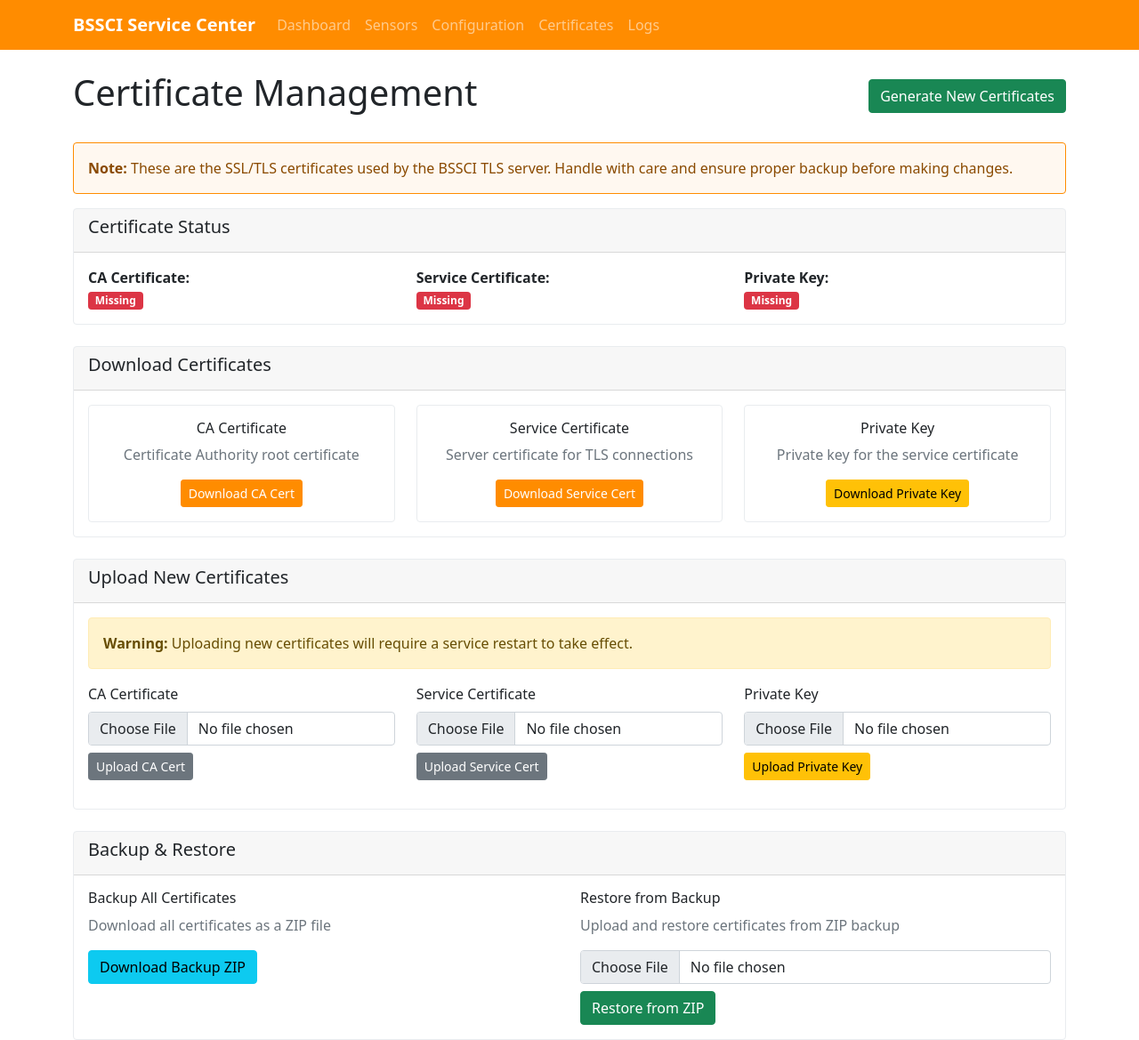
After one commit to plasmonized/containerized-mioty-Service-Center, a Flask app: page /certificates in a window 1280 px wide. The commit adds this page. Shown: the whole page at 89% size. Run offline with Flask 3, Linux system fonts and the light colour scheme.

Commit message:
Assistant checkpoint: Add certificate management tab with upload/download
Assistant generated file changes:
- templates/certificates.html: Create certificates management page
- web_ui.py: Add certificates route and API endpoints, Add certificate management API endpoints
- templates/base.html: Add certificates tab to navigation

---

User prompt:

i have one more thing to add: could you build up an web page tab in the ui for certificates to download the actual active certificates and upload new ones and exchange them?

Replit-Commit-Author: Assistant
Replit-Commit-Session-Id: 840179a8-1911-43ed-8f63-2a2ad89090f4

```diff
--- a/requirements.txt
+++ b/requirements.txt
@@ -4,3 +4,5 @@ aiomqtt
 flask==3.0.3
 aiohttp==3.9.1
 paho-mqtt
+cryptography
+cryptography
--- a/templates/base.html
+++ b/templates/base.html
@@ -42,6 +42,9 @@
                         <a class="nav-link" href="{{ url_for('config') }}">Configuration</a>
                     </li>
                     <li class="nav-item">
+                        <a class="nav-link" href="{{ url_for('certificates') }}">Certificates</a>
+                    </li>
+                    <li class="nav-item">
                         <a class="nav-link" href="{{ url_for('logs') }}">Logs</a>
                     </li>
                 </ul>
--- /dev/null
+++ b/templates/certificates.html
@@ -0,0 +1,286 @@
+
+{% extends "base.html" %}
+{% block title %}Certificates{% endblock %}
+
+{% block content %}
+<div class="d-flex justify-content-between align-items-center mb-4">
+    <h1>Certificate Management</h1>
+    <div>
+        <button class="btn btn-success" onclick="generateCertificates()" title="Generate new certificates">
+            Generate New Certificates
+        </button>
+    </div>
+</div>
+
+<div class="alert alert-info">
+    <strong>Note:</strong> These are the SSL/TLS certificates used by the BSSCI TLS server. Handle with care and ensure proper backup before making changes.
+</div>
+
+<!-- Certificate Status -->
+<div class="card mb-4">
+    <div class="card-header">
+        <h5>Certificate Status</h5>
+    </div>
+    <div class="card-body">
+        <div id="cert-status">
+            <!-- Status will be loaded here -->
+        </div>
+    </div>
+</div>
+
+<!-- Download Certificates -->
+<div class="card mb-4">
+    <div class="card-header">
+        <h5>Download Certificates</h5>
+    </div>
+    <div class="card-body">
+        <div class="row">
+            <div class="col-md-4">
+                <div class="card">
+                    <div class="card-body text-center">
+                        <h6>CA Certificate</h6>
+                        <p class="text-muted">Certificate Authority root certificate</p>
+                        <button class="btn btn-primary btn-sm" onclick="downloadCertificate('ca_cert.pem')">
+                            Download CA Cert
+                        </button>
+                    </div>
+                </div>
+            </div>
+            <div class="col-md-4">
+                <div class="card">
+                    <div class="card-body text-center">
+                        <h6>Service Certificate</h6>
+                        <p class="text-muted">Server certificate for TLS connections</p>
+                        <button class="btn btn-primary btn-sm" onclick="downloadCertificate('service_center_cert.pem')">
+                            Download Service Cert
+                        </button>
+                    </div>
+                </div>
+            </div>
+            <div class="col-md-4">
+                <div class="card">
+                    <div class="card-body text-center">
+                        <h6>Private Key</h6>
+                        <p class="text-muted">Private key for the service certificate</p>
+                        <button class="btn btn-warning btn-sm" onclick="downloadCertificate('service_center_key.pem')">
+                            Download Private Key
+                        </button>
+                    </div>
+                </div>
+            </div>
+        </div>
+    </div>
+</div>
+
+<!-- Upload Certificates -->
+<div class="card mb-4">
+    <div class="card-header">
+        <h5>Upload New Certificates</h5>
+    </div>
+    <div class="card-body">
+        <div class="alert alert-warning">
+            <strong>Warning:</strong> Uploading new certificates will require a service restart to take effect.
+        </div>
+
+        <div class="row">
+            <div class="col-md-4">
+                <div class="mb-3">
+                    <label for="caCertFile" class="form-label">CA Certificate</label>
+                    <input type="file" class="form-control" id="caCertFile" accept=".pem,.crt,.cer">
+                    <button class="btn btn-secondary btn-sm mt-2" onclick="uploadCertificate('ca', 'caCertFile')">
+                        Upload CA Cert
+                    </button>
+                </div>
+            </div>
+            <div class="col-md-4">
+                <div class="mb-3">
+                    <label for="serviceCertFile" class="form-label">Service Certificate</label>
+                    <input type="file" class="form-control" id="serviceCertFile" accept=".pem,.crt,.cer">
+                    <button class="btn btn-secondary btn-sm mt-2" onclick="uploadCertificate('service', 'serviceCertFile')">
+                        Upload Service Cert
+                    </button>
+                </div>
+            </div>
+            <div class="col-md-4">
+                <div class="mb-3">
+                    <label for="privateKeyFile" class="form-label">Private Key</label>
+                    <input type="file" class="form-control" id="privateKeyFile" accept=".pem,.key">
+                    <button class="btn btn-warning btn-sm mt-2" onclick="uploadCertificate('key', 'privateKeyFile')">
+                        Upload Private Key
+                    </button>
+                </div>
+            </div>
+        </div>
+    </div>
+</div>
+
+<!-- Certificate Backup -->
+<div class="card">
+    <div class="card-header">
+        <h5>Backup & Restore</h5>
+    </div>
+    <div class="card-body">
+        <div class="row">
+            <div class="col-md-6">
+                <h6>Backup All Certificates</h6>
+                <p class="text-muted">Download all certificates as a ZIP file</p>
+                <button class="btn btn-info" onclick="backupCertificates()">
+                    Download Backup ZIP
+                </button>
+            </div>
+            <div class="col-md-6">
+                <h6>Restore from Backup</h6>
+                <p class="text-muted">Upload and restore certificates from ZIP backup</p>
+                <input type="file" class="form-control mb-2" id="backupFile" accept=".zip">
+                <button class="btn btn-success" onclick="restoreFromBackup()">
+                    Restore from ZIP
+                </button>
+            </div>
+        </div>
+    </div>
+</div>
+{% endblock %}
+
+{% block scripts %}
+<script>
+function loadCertificateStatus() {
+    fetch('/api/certificates/status')
+        .then(response => response.json())
+        .then(data => {
+            const statusDiv = document.getElementById('cert-status');
+            if (data.success) {
+                statusDiv.innerHTML = `
+                    <div class="row">
+                        <div class="col-md-4">
+                            <strong>CA Certificate:</strong><br>
+                            <span class="badge ${data.certificates.ca ? 'bg-success' : 'bg-danger'}">
+                                ${data.certificates.ca ? 'Present' : 'Missing'}
+                            </span>
+                            ${data.certificates.ca ? `<br><small>Expires: ${data.certificates.ca_expires || 'Unknown'}</small>` : ''}
+                        </div>
+                        <div class="col-md-4">
+                            <strong>Service Certificate:</strong><br>
+                            <span class="badge ${data.certificates.service ? 'bg-success' : 'bg-danger'}">
+                                ${data.certificates.service ? 'Present' : 'Missing'}
+                            </span>
+                            ${data.certificates.service ? `<br><small>Expires: ${data.certificates.service_expires || 'Unknown'}</small>` : ''}
+                        </div>
+                        <div class="col-md-4">
+                            <strong>Private Key:</strong><br>
+                            <span class="badge ${data.certificates.key ? 'bg-success' : 'bg-danger'}">
+                                ${data.certificates.key ? 'Present' : 'Missing'}
+                            </span>
+                        </div>
+                    </div>
+                `;
+            } else {
+                statusDiv.innerHTML = `<div class="alert alert-danger">Error loading certificate status: ${data.message}</div>`;
+            }
+        })
+        .catch(error => {
+            document.getElementById('cert-status').innerHTML = `<div class="alert alert-danger">Error: ${error.message}</div>`;
+        });
+}
+
+function downloadCertificate(filename) {
+    window.location.href = `/api/certificates/download/${filename}`;
+}
+
+function uploadCertificate(type, fileInputId) {
+    const fileInput = document.getElementById(fileInputId);
+    const file = fileInput.files[0];
+
+    if (!file) {
+        alert('Please select a file to upload.');
+        return;
+    }
+
+    const formData = new FormData();
+    formData.append('certificate', file);
+
+    fetch(`/api/certificates/upload/${type}`, {
+        method: 'POST',
+        body: formData
+    })
+    .then(response => response.json())
+    .then(data => {
+        if (data.success) {
+            alert(data.message);
+            loadCertificateStatus();
+            fileInput.value = '';
+        } else {
+            alert('Error: ' + data.message);
+        }
+    })
+    .catch(error => {
+        alert('Error uploading certificate: ' + error.message);
+    });
+}
+
+function generateCertificates() {
+    if (!confirm('This will generate new certificates and overwrite existing ones. Continue?')) {
+        return;
+    }
+
+    fetch('/api/certificates/generate', {
+        method: 'POST'
+    })
+    .then(response => response.json())
+    .then(data => {
+        if (data.success) {
+            alert(data.message + ' Please restart the service for changes to take effect.');
+            loadCertificateStatus();
+        } else {
+            alert('Error generating certificates: ' + data.message);
+        }
+    })
+    .catch(error => {
+        alert('Error: ' + error.message);
+    });
+}
+
+function backupCertificates() {
+    window.location.href = '/api/certificates/backup';
+}
+
+function restoreFromBackup() {
+    const fileInput = document.getElementById('backupFile');
+    const file = fileInput.files[0];
+
+    if (!file) {
+        alert('Please select a backup ZIP file.');
+        return;
+    }
+
+    if (!confirm('This will replace all existing certificates. Continue?')) {
+        return;
+    }
+
+    const formData = new FormData();
+    formData.append('backup', file);
+
+    fetch('/api/certificates/restore', {
+        method: 'POST',
+        body: formData
+    })
+    .then(response => response.json())
+    .then(data => {
+        if (data.success) {
+            alert(data.message + ' Please restart the service for changes to take effect.');
+            loadCertificateStatus();
+            fileInput.value = '';
+        } else {
+            alert('Error: ' + data.message);
+        }
+    })
+    .catch(error => {
+        alert('Error restoring certificates: ' + error.message);
+    });
+}
+
+// Load certificate status when page loads
+document.addEventListener('DOMContentLoaded', function() {
+    loadCertificateStatus();
+});
+</script>
+{% endblock %}
```
Also changed, not shown: web_ui.py (+205 -0 lines).
